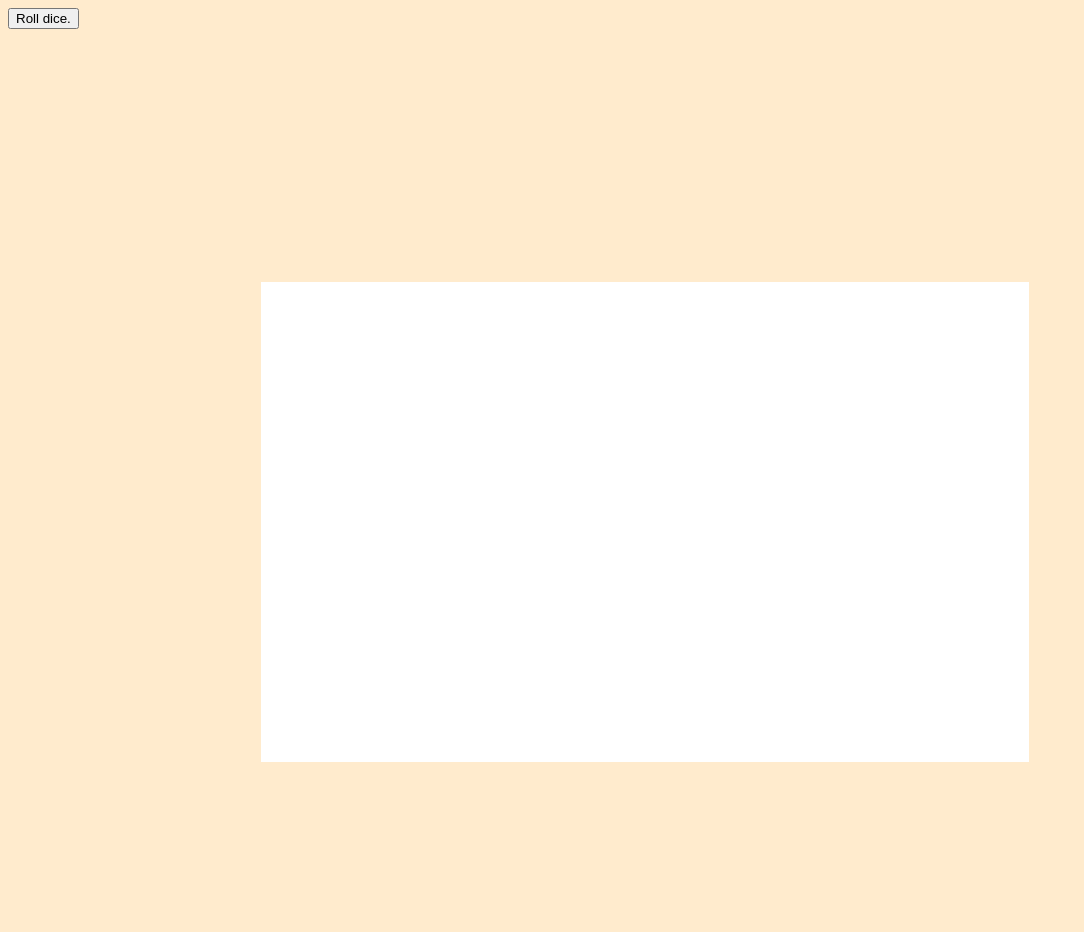
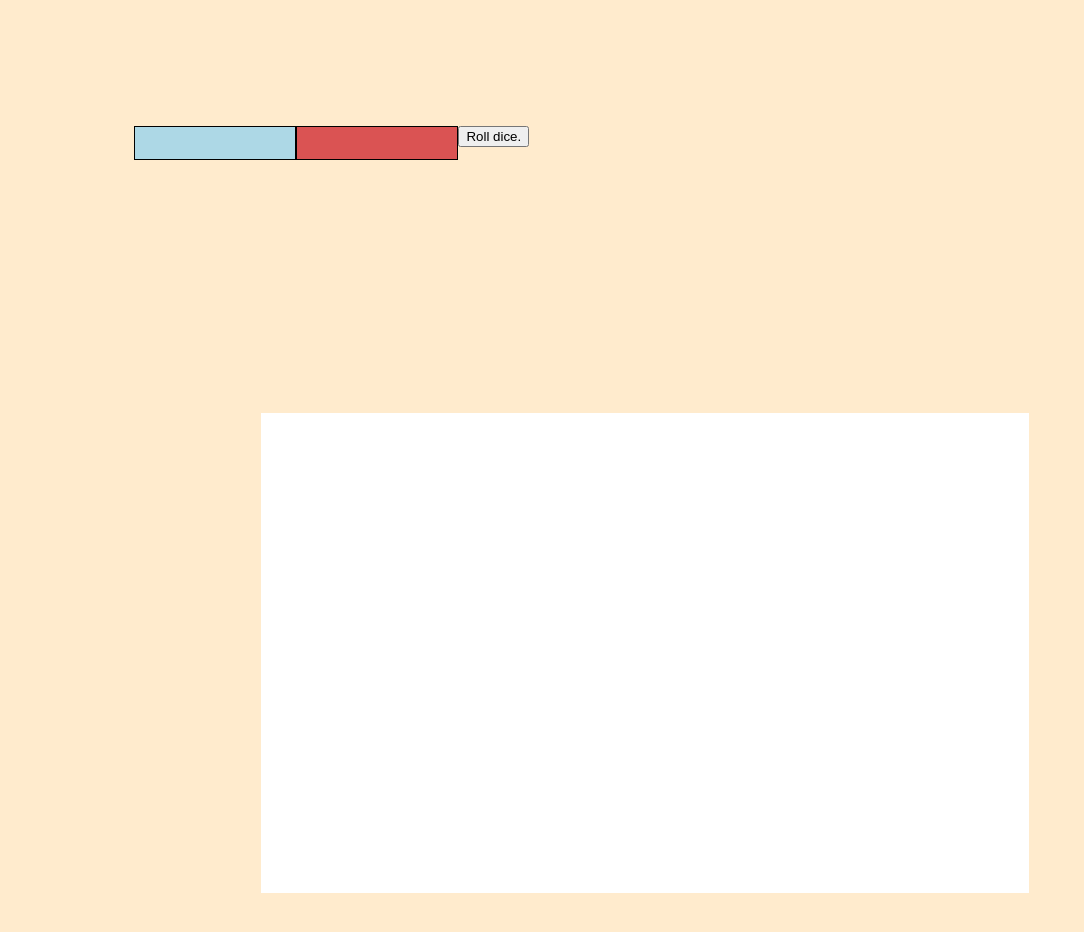
Before and after one commit to NielsenG62/office-rpg, a website built with webpack: page src/index.html in a window 1280 px wide. Shown: the whole page, without its empty margins (0-1084 px from the left). Built offline with nearby package versions, Linux system fonts and the light colour scheme.

Commit message:
add hp bars

```diff
--- a/src/css/styles.css
+++ b/src/css/styles.css
@@ -1,5 +1,16 @@
 body {
   background-color: blanchedalmond;
+}
+
+.menu{
+  display: flex;
+  margin: 10%;
+}
+
+.hp-wrapper {
+  height: 2rem;
+  width: 10rem;
+  border: 1px solid;
 }
 
 .output {
--- a/src/index.html
+++ b/src/index.html
@@ -7,7 +7,19 @@
   <div class="container">
     <div class="main">
       <div class="menu">
-        <button type="button" id="button">Roll dice.</button>
+        <div class="player-bar">
+          <div class="hp-wrapper">
+            <div id="hp1"></div>
+          </div>
+        </div>
+        <div class="enemy-bar">
+          <div class="hp-wrapper">
+            <div id="hp2"></div>
+          </div>
+        </div>
+        <div class="button-wrapper">
+          <button class="btn btn-success" type="button" id="button">Roll dice.</button>
+        </div>
       </div>
     </div>
     <div class="output">
--- a/src/index.js
+++ b/src/index.js
@@ -10,14 +10,14 @@ otherDude.class("Rogue");
 
 let rat = new Enemy();
 rat.npcGen("Boss' Kid");
-
+updateHealthBars(dude, rat);
 
 const button = document.getElementById("button");
 button.addEventListener("click", () => {
-
   attack(dude, rat);
+  updateHealthBars(dude, rat);
   attack(rat, dude);
-
+  updateHealthBars(dude, rat);
 });
 
 export const displayWinModal = () => {
@@ -26,3 +26,20 @@ export const displayWinModal = () => {
   canvas.append(p);
   p.textContent = `You win.`;
 };
+
+function updateHealthBars(character, enemy) {
+  let hp1 = document.getElementById(`hp1`);
+  let hp2 = document.getElementById(`hp2`);
+  const percentage1 = (character.hp / character.maxHp) * 100;
+  const percentage2 = parseInt((enemy.hp/ enemy.maxHp) * 100);
+  hp1.style.cssText = `
+    background: lightblue;
+    width: ${percentage1}%;
+    height: 100%;
+  `;
+  hp2.style.cssText = `
+    background: rgb(218, 83, 83);
+    width: ${percentage2}%;
+    height: 100%;
+  `;
+}
--- a/src/js/Enemy.js
+++ b/src/js/Enemy.js
@@ -1,6 +1,7 @@
 export default class Enemy {
   constructor(hp, attack, evade, defense){
     this.hp = hp;
+    this.maxHp = hp;
     this.atk = attack;
     this.eva = evade;
     this.def = defense;
@@ -14,24 +15,28 @@ export default class Enemy {
       this.eva = 60;
       this.def = 30;
       this.enemyType = "Intern";
+      this.maxHp = this.hp;
     }else if (type === "Energy Vampire") {
       this.hp = 60;
       this.atk = 50;
       this.eva = 80;
       this.def = 40;
       this.enemyType = "Energy Vampire";
+      this.maxHp = this.hp;
     }else if (type === "Boss") {
       this.hp = 80;
       this.atk = 75;
       this.eva = 45;
       this.def = 65;
       this.enemyType = "Boss";
+      this.maxHp = this.hp;
     }else {
       this.hp = 50;
       this.atk = 25;
       this.eva = 40;
       this.def = 50;
       this.enemyType = "Boss' Kid";
+      this.maxHp = this.hp;
     }
   }
 }
```
